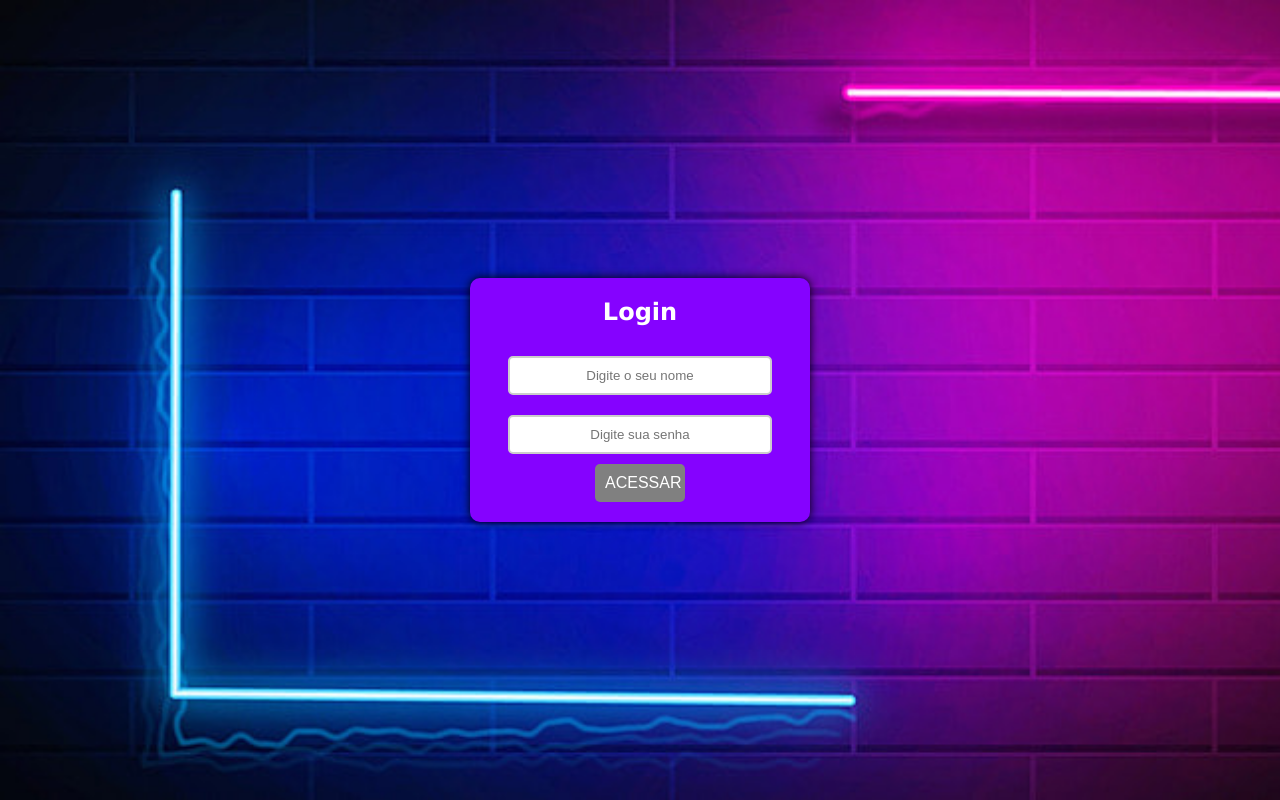
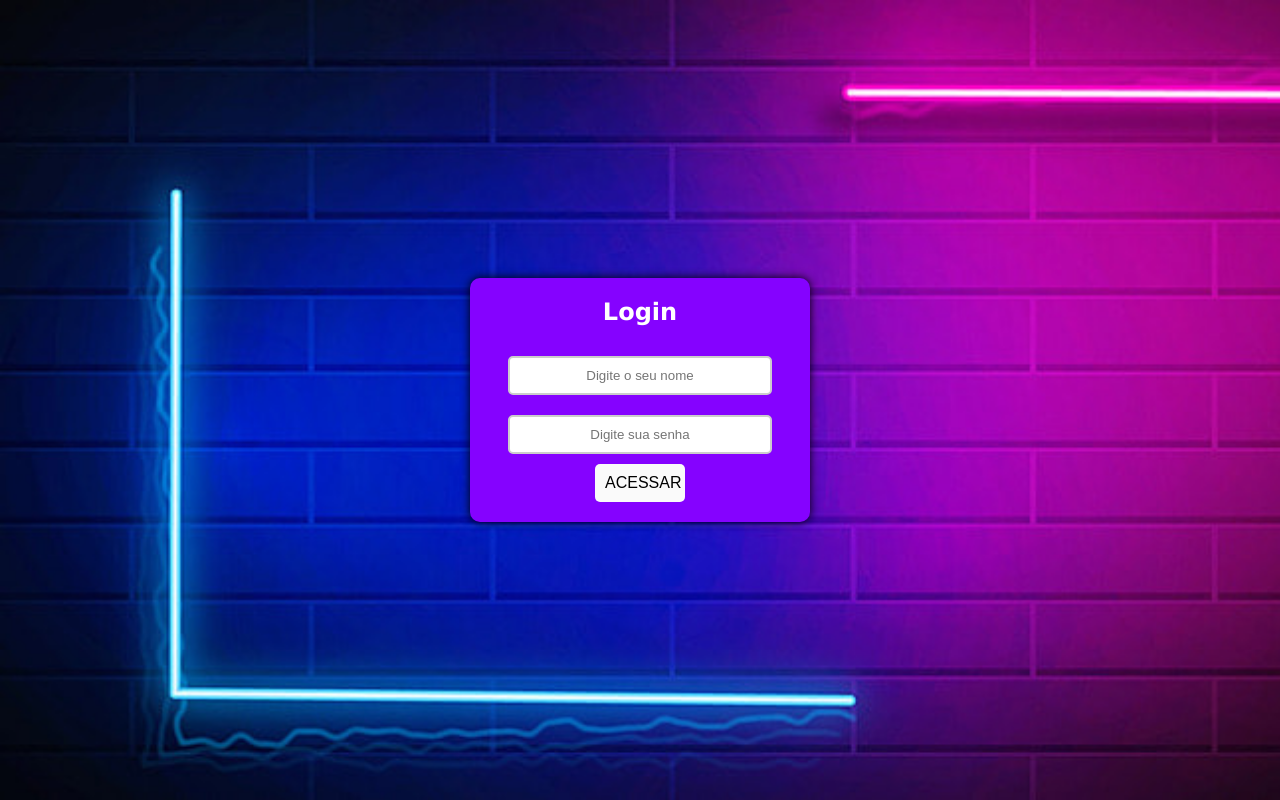
Before and after one commit to J7natan/tela_de_login, a plain HTML site: page index.html in a window 1280 px wide. Drawn offline with Linux system fonts and the light colour scheme.

Commit message:
first commit

```diff
--- a/style.css
+++ b/style.css
@@ -5,7 +5,7 @@
 
 body {
     font-family: Verdana, Geneva, Tahoma, sans-serif;
-    background-color: rgb(138, 137, 145);
+    background-color: rgb(162, 161, 173);
     display: flex;
     justify-content: center;
     align-items: center;
@@ -41,8 +41,8 @@ input[type="password"] {
 }
 
 .login_container input[type="submit"]{
-    background-color: grey;
-    color: white;
+    background-color: rgb(250, 250, 250);
+    color: rgb(0, 0, 0);
     border: none;
     padding: 10px;
     width: 30%;
@@ -52,5 +52,5 @@ input[type="password"] {
 }
 
 .login_container input[type="submit"]:hover {
-    background-color: rgb(68, 27, 255);
+    background-color: rgb(166, 147, 250);
 }
```
